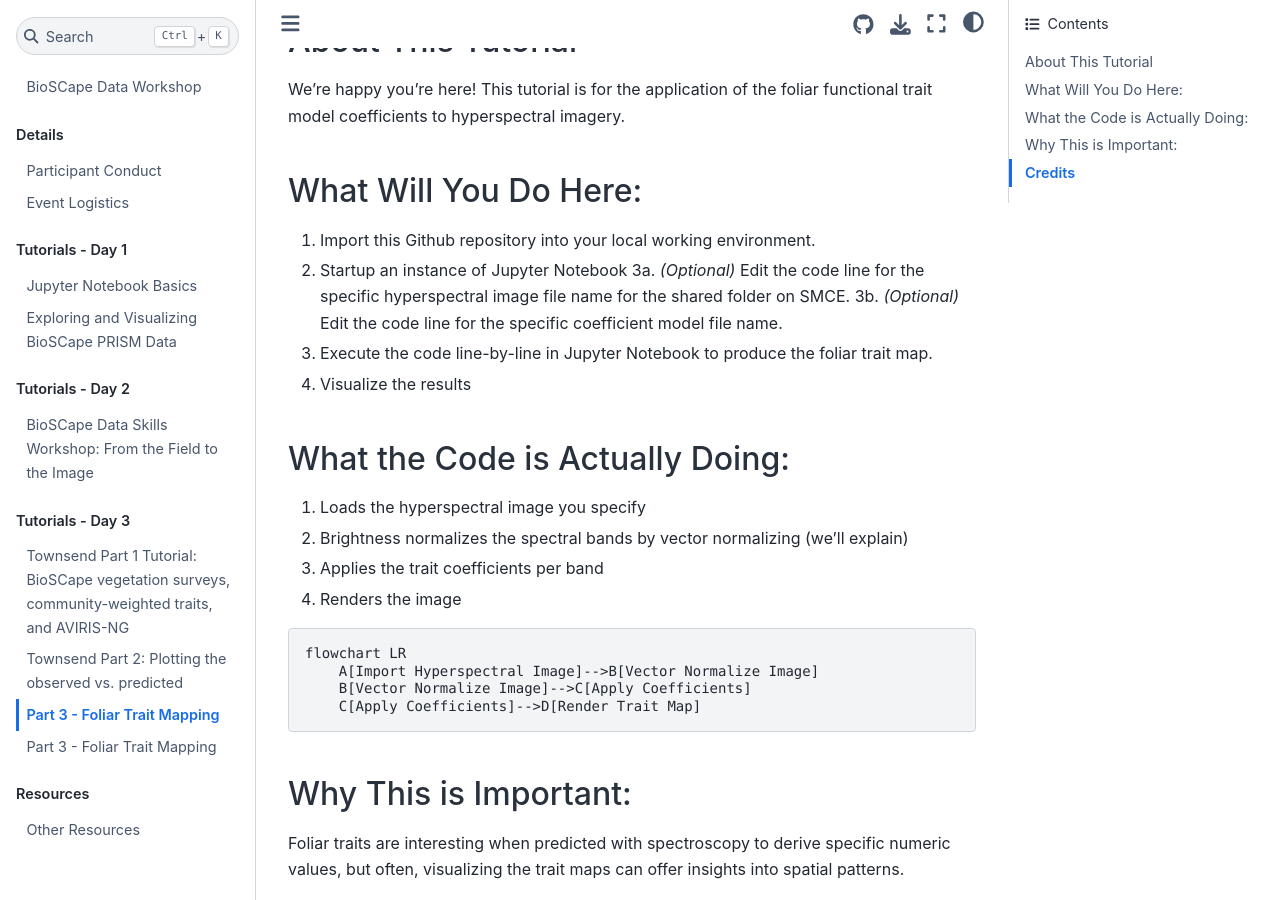
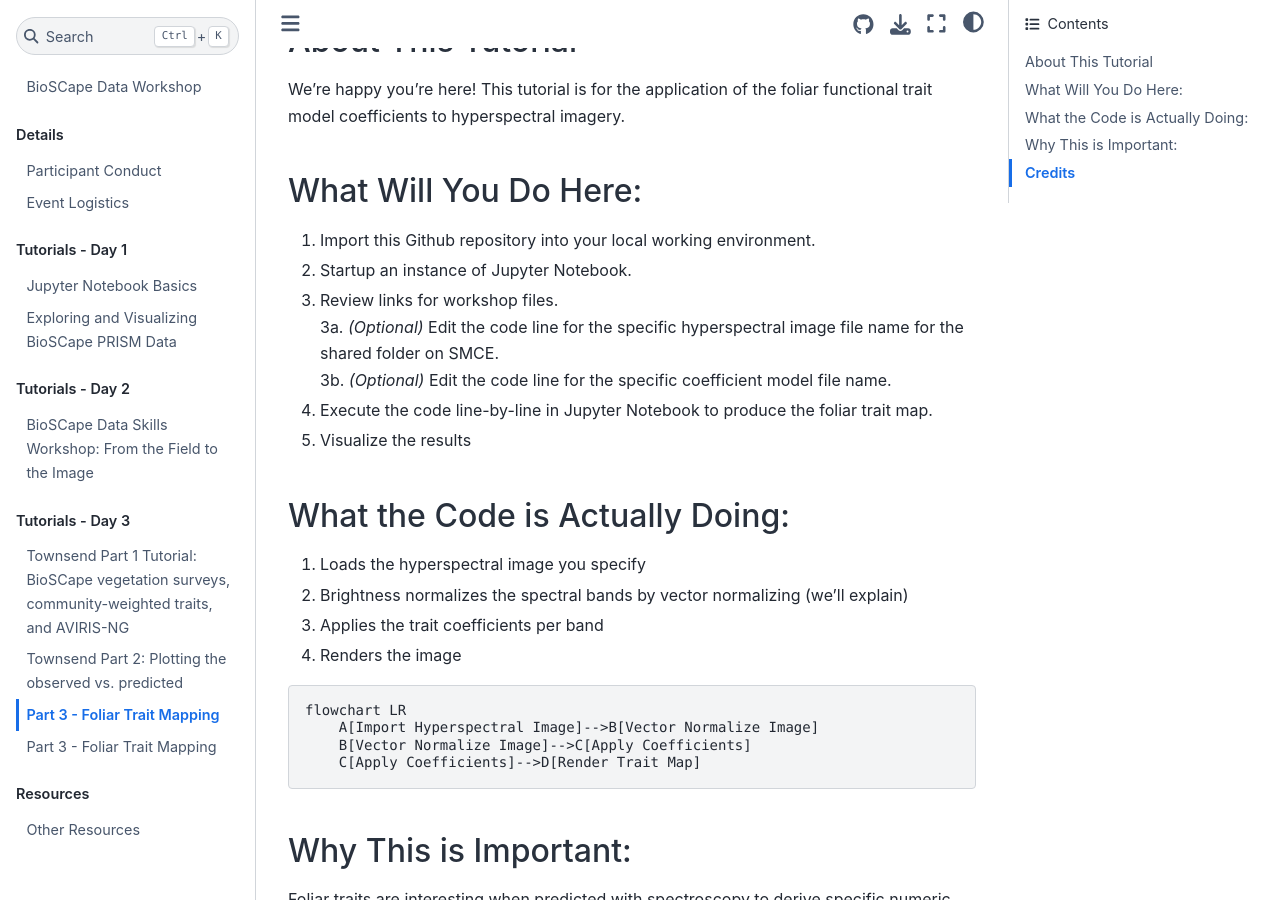
Before and after one commit to ornldaac/bioscape_workshop_sa, a Jupyter Book: the page built from book/tutorials/Townsend_Tutorials/Part_3_Trait_Mapping_with_Image/README.md, in a window 1280 px wide and 900 px high, scrolled down 361 px. Built offline with Jupyter Book 1.0.4 settings and Sphinx 7.4.7 and the Sphinx Book theme 1.1.4, drawn with Linux system fonts in a browser that asks for light colours; pages that are not in the unit, such as notebooks, are missing from menus.

Commit message:
Update README.md

```diff
--- a/book/tutorials/Townsend_Tutorials/Part_3_Trait_Mapping_with_Image/README.md
+++ b/book/tutorials/Townsend_Tutorials/Part_3_Trait_Mapping_with_Image/README.md
@@ -14,9 +14,10 @@
 
 ## What Will You Do Here:
 1. Import this Github repository into your local working environment.
-2. Startup an instance of Jupyter Notebook
-3a. _(Optional)_ Edit the code line for the specific hyperspectral image file name for the shared folder on SMCE.
-3b. _(Optional)_ Edit the code line for the specific coefficient model file name.
+2. Startup an instance of Jupyter Notebook.
+3. Review links for workshop files.
+</br>3a. _(Optional)_ Edit the code line for the specific hyperspectral image file name for the shared folder on SMCE.
+</br>3b. _(Optional)_ Edit the code line for the specific coefficient model file name.
 4. Execute the code line-by-line in Jupyter Notebook to produce the foliar trait map.
 5. Visualize the results
 
```
